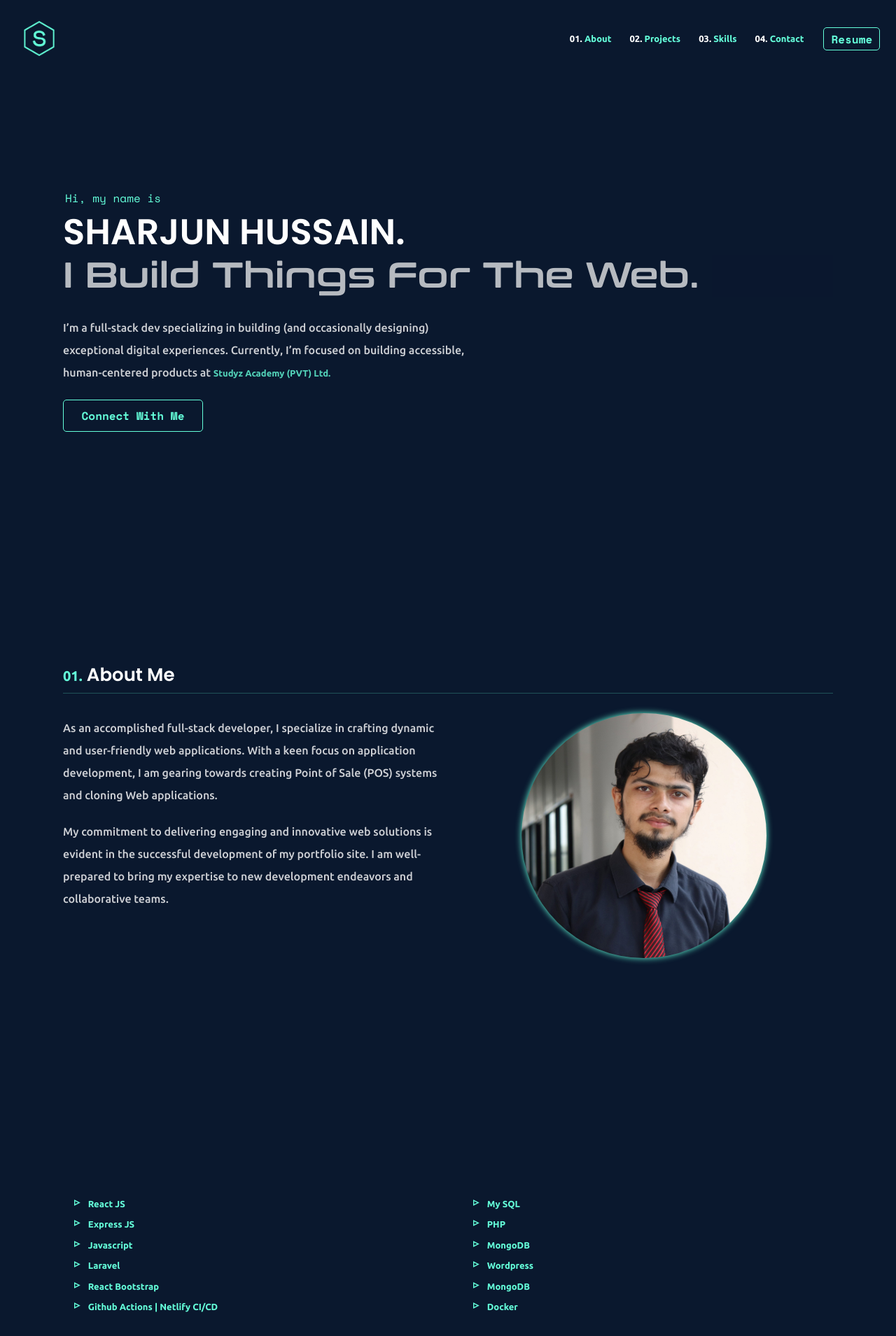
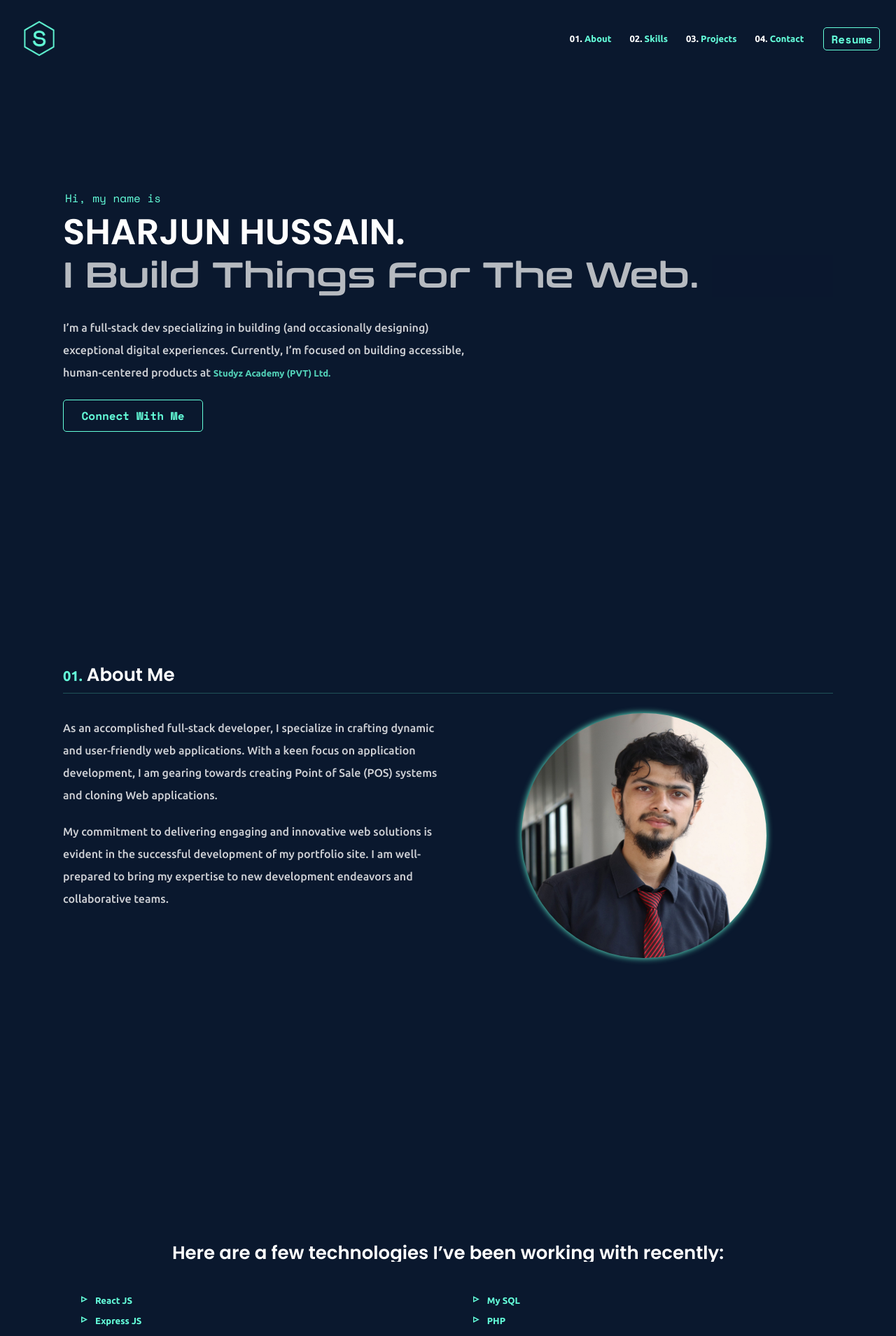
Before and after one commit to Sharjun-Hussain/Portfolio-Sharjun-Hussain, a React (Vite) app: page / in a window 1280 px wide. Shown: the top 1909 px of the page at 70% size. Built offline with nearby package versions, Linux system fonts and the light colour scheme.

Commit message:
Profile Image Style Customized

```diff
--- a/src/Components/About.jsx
+++ b/src/Components/About.jsx
@@ -1,8 +1,8 @@
 // import { Suspense, } from "react";
 import { Col, Container, Row } from "react-bootstrap";
-import My from "../assets/My.jpg";
+// import My from "../assets/My.jpg";
 import { motion } from "framer-motion";
-import { LazyLoadImage } from "react-lazy-load-image-component";
+// import { LazyLoadImage } from "react-lazy-load-image-component";
 
 const About = () => {
   return (
--- a/src/Components/NavBar.jsx
+++ b/src/Components/NavBar.jsx
@@ -37,6 +37,9 @@ function TopNav() {
                   />{" "} */}
                   <span className="text-white">01. </span> About
                 </Nav.Link>
+                <Nav.Link href="#skills" className="px-3">
+                    <span className="text-white" >02. </span> Skills
+                  </Nav.Link>
                 <Nav.Link href="#projects" className="px-3">
                   {" "}
                   {/* <img
@@ -45,11 +48,9 @@ function TopNav() {
                     alt="Home Icon"
                     width={25}
                   /> */}
-                       <span className="text-white">02. </span> Projects
+                       <span className="text-white">03. </span> Projects
                 </Nav.Link>
-                  <Nav.Link href="#skills" className="px-3">
-                    <span className="text-white" >03. </span> Skills
-                  </Nav.Link>
+
                 <Nav.Link href="#contact" className="px-3  ">
                   {/* <img
                     src={ContactIcon}
--- a/src/Components/Skills.jsx
+++ b/src/Components/Skills.jsx
@@ -5,8 +5,9 @@ import { Container,Row,Col } from "react-bootstrap"
 const Skills = () => {
   return (
     <div>
-         <Container className="">
+         <Container id="skills" className="about-section">
               <Row>
+                <div className="text-center mt-2 mb-5"><h2>Here are a few technologies I’ve been working with recently:</h2></div>
                 <Col md={6} xs={6} className="">
                   <ul>
                     <li>React JS</li>
```
